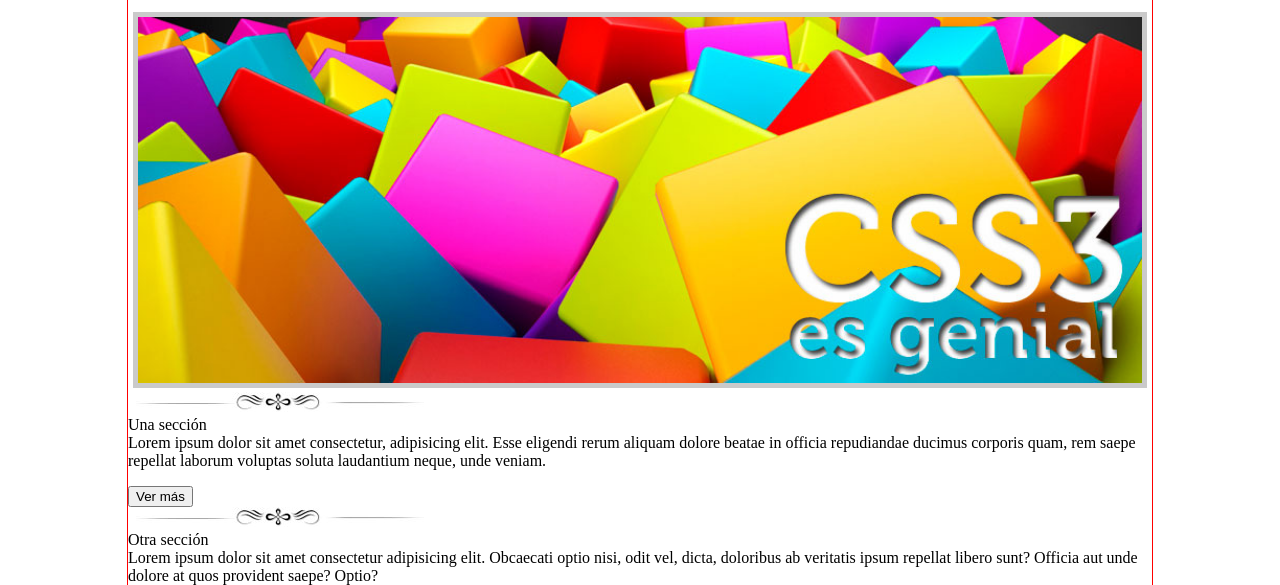
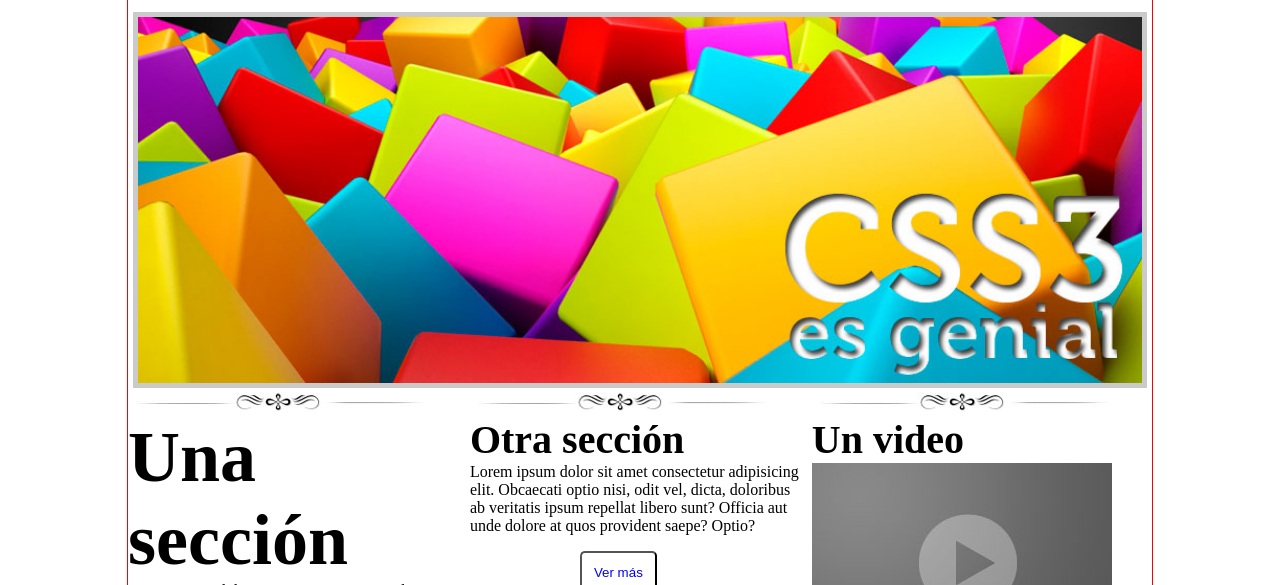
Before and after one commit to LuisJacoboMoncayo/pw12132233, a plain HTML site: page practica01css/index.html in a window 1280 px wide. Shown: the part 215-800 px from the top of the page. Drawn offline with Linux system fonts and the light colour scheme.

Commit message:
Practica01 CSS terminada

```diff
--- a/practica01css/css/estilos.css
+++ b/practica01css/css/estilos.css
@@ -54,3 +54,34 @@ header nav ul li{
 	border: 5px solid rgba(150, 150, 150, 0.5);
 	width: 98%;
 }
+
+#seccion02 article{
+	width: 33.0%;
+	/*border: 1px solid blue;*/
+	display: inline-block;
+	vertical-align: top;
+}
+
+#seccion02 article input[type="submit"]{
+	background: white;
+	border-radius: 5px;
+	color: blue;
+	padding: 12px;
+	margin-left: 110px;
+}
+
+#seccion02{
+	margin-bottom: 50px;
+}
+
+.unaSeccion{
+	font-size: 4.5em;
+}
+
+.nito{
+	font-weight: bold;
+}
+
+.otraSeccion{
+	font-size: 2.5em;
+}
```
